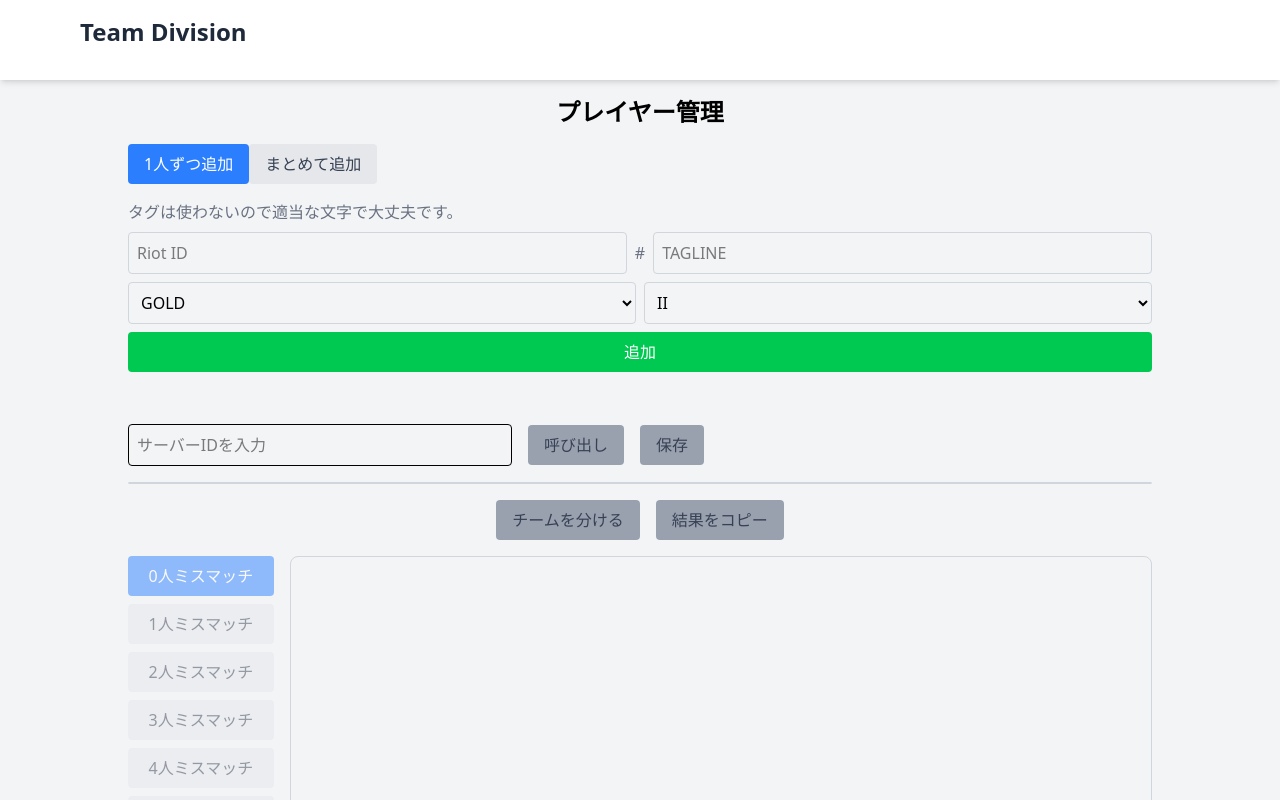
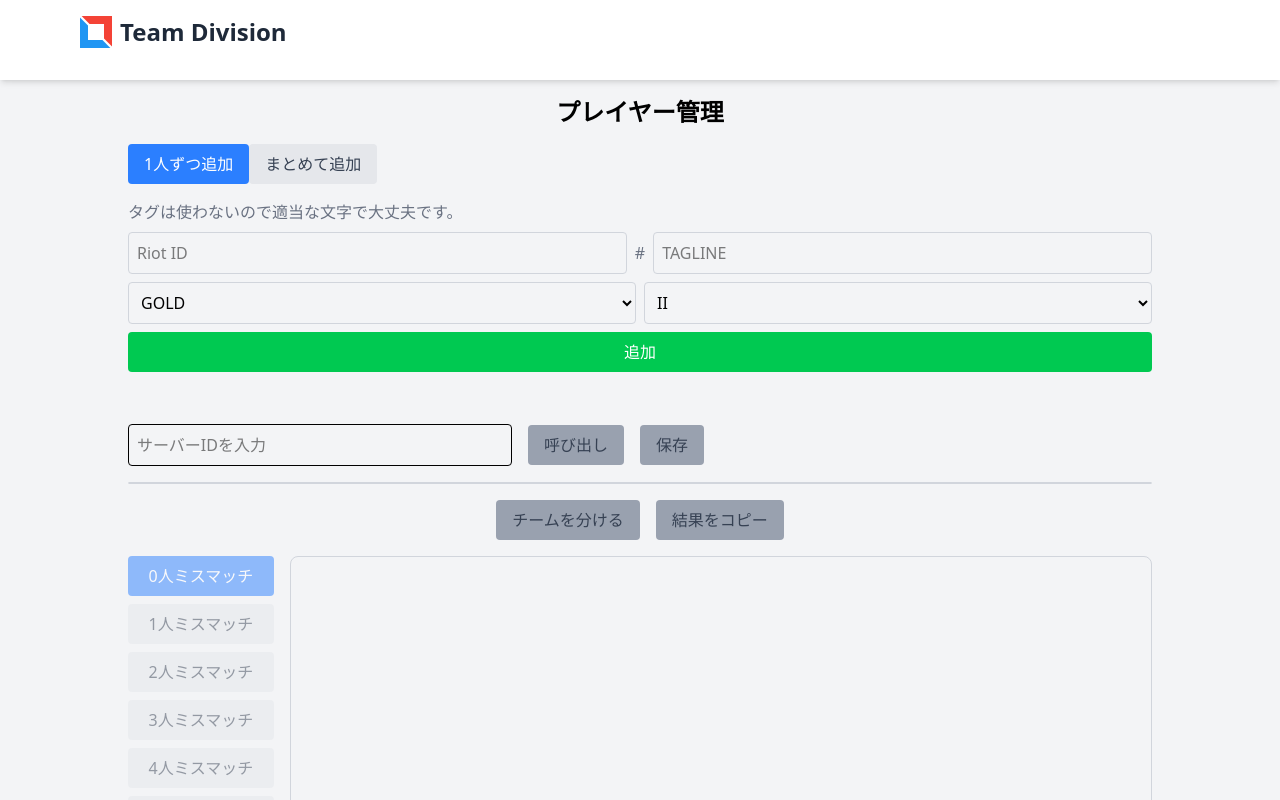
Before and after one commit to karasu354/team-balancer, a Next.js app: page / in a window 1280 px wide. Shown: the top 800 px of the page. Built offline with nearby package versions, Linux system fonts and the light colour scheme.

Commit message:
update logo and title

```diff
--- a/package.json
+++ b/package.json
@@ -1,6 +1,6 @@
 {
-  "name": "team-division",
-  "version": "1.4.0",
+  "name": "team-balancer",
+  "version": "1.0.0",
   "private": true,
   "scripts": {
     "dev": "next dev",
--- a/pages/_app.tsx
+++ b/pages/_app.tsx
@@ -7,7 +7,10 @@ function MyApp({ Component, pageProps }: AppProps) {
     <>
       <header className="fixed top-0 left-0 w-full h-20 bg-white shadow-md z-50">
         <nav className="flex justify-between items-center w-full max-w-6xl mx-auto p-4 text-gray-800">
-          <div className="text-2xl font-bold">Team Division</div>
+          <div className="flex items-center space-x-2">
+            <img src="/logo.svg" alt="Team Division ロゴ" className="w-8 h-8" />
+            <div className="text-2xl font-bold">Team Division</div>
+          </div>
         </nav>
       </header>
 
--- /dev/null
+++ b/pages/_document.tsx
@@ -0,0 +1,15 @@
+import { Html, Head, Main, NextScript } from 'next/document'
+
+export default function Document() {
+  return (
+    <Html lang="ja">
+      <Head>
+        <link rel="icon" href="/logo.svg" type="image/svg+xml" />
+      </Head>
+      <body>
+        <Main />
+        <NextScript />
+      </body>
+    </Html>
+  )
+}
```
Also changed, not shown: 1 other file (tests, documents, lock files or other folders).
